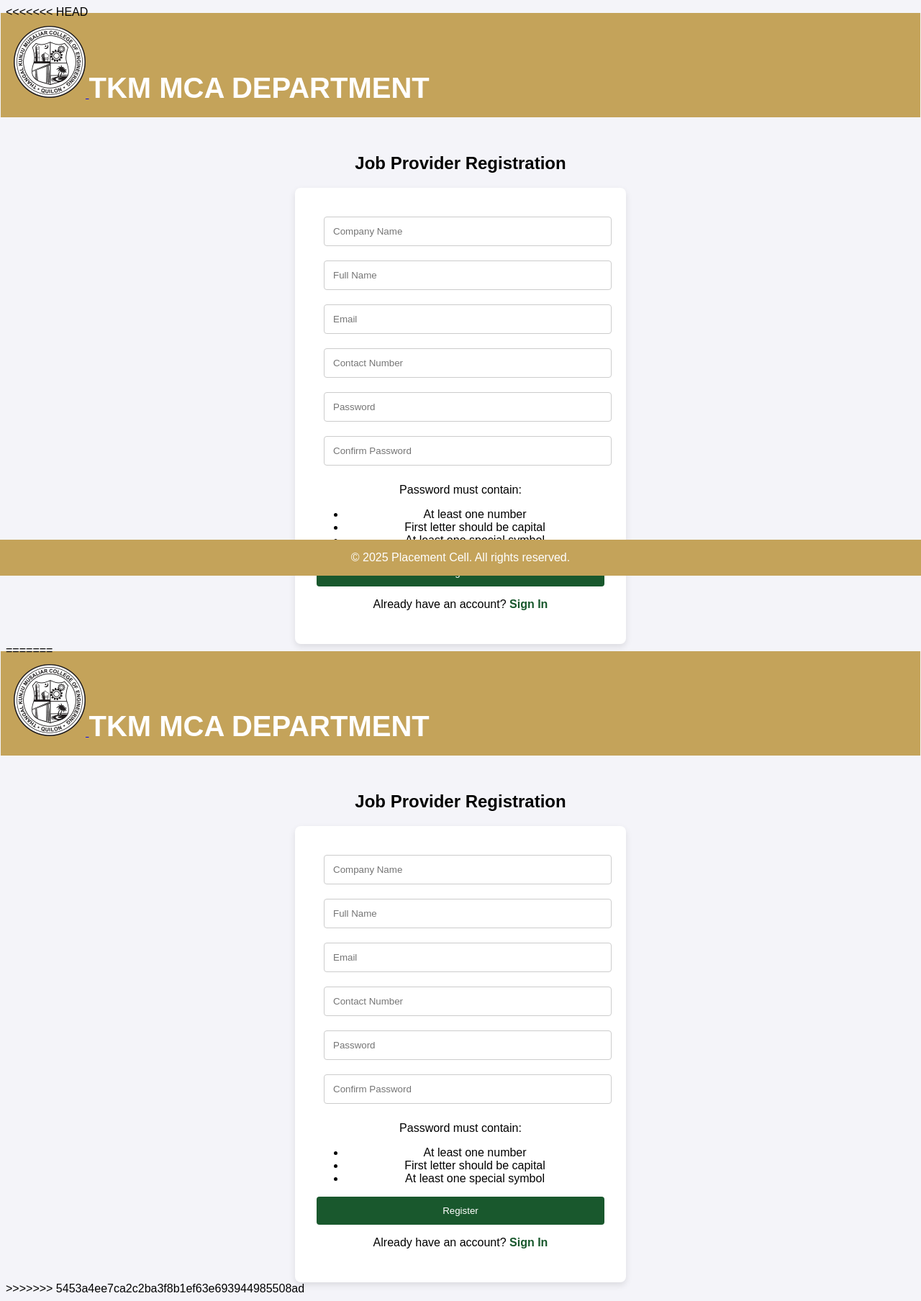
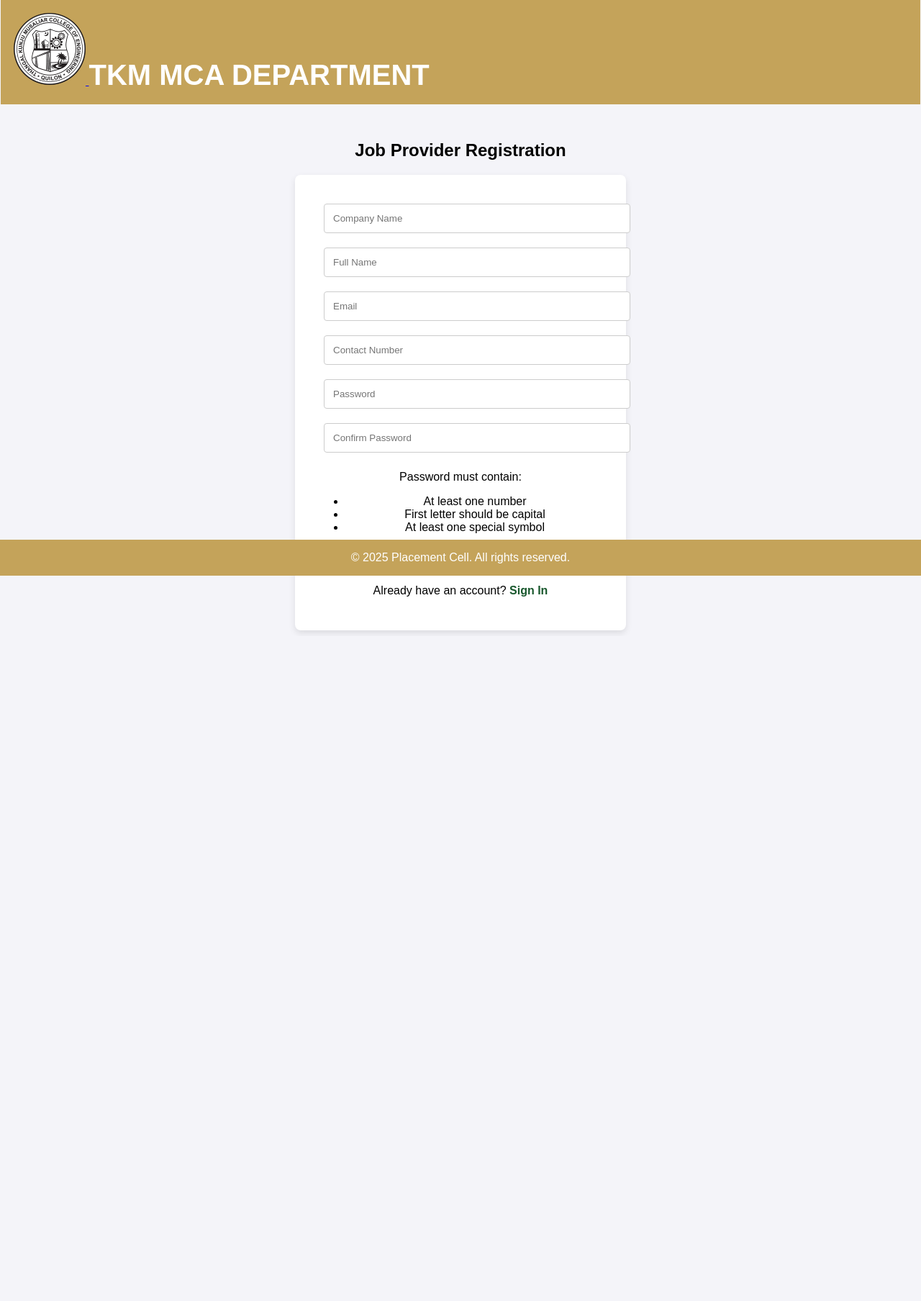
Before and after one commit to LunaticEradicator/MCA-Placement-App, a PHP site: page /frontpage/jobprov-register.html in a window 1280 px wide. Shown: the whole page at 72% size. After the commit the page ends 880 px from the top, so only its background shows below. Run offline with PHP 8.4, Linux system fonts and the light colour scheme.

Commit message:
newcommit

```diff
--- a/frontend/frontpage/jobprov-register.html
+++ b/frontend/frontpage/jobprov-register.html
@@ -1,4 +1,3 @@
-<<<<<<< HEAD
 <!DOCTYPE html>
 <html lang="en">
 <head>
@@ -119,125 +118,3 @@ function validatePassword(password) {
 
 </body>
 </html>
-=======
-<!DOCTYPE html>
-<html lang="en">
-<head>
-    <meta charset="UTF-8">
-    <meta name="viewport" content="width=device-width, initial-scale=1.0">
-    <title>Job Provider Registration</title>
-    <link rel="stylesheet" href="jobregister.css">
-</head>
-<body>
-
-<header class="header">
-    <div class="logo">
-        <a href="https://tkmce.ac.in" target="_blank">
-            <img src="tkmlogo.png" alt="Placement Cell Logo">
-        </a>
-        <span class="logo-text">TKM MCA DEPARTMENT</span>
-    </div>
-</header>
-
-<section class="landing">
-    <h1>Job Provider Registration</h1>
-
-    <!-- Job Provider Registration Form -->
-    <div class="register-form">
-        <form id="registrationForm" onsubmit="return validateForm()">
-            <input type="text" id="companyName" placeholder="Company Name" required><br>
-            <input type="text" id="contactPerson" placeholder="Full Name" required><br>
-            <input type="email" id="email" placeholder="Email" required><br>
-            <input type="tel" id="contactNumber" placeholder="Contact Number" pattern="^[0-9]{10}$" title="Please enter a valid 10-digit phone number" required><br>
-            <input type="password" id="password" placeholder="Password" required><br>
-            <input type="password" id="confirmPassword" placeholder="Confirm Password" required><br>
-
-            <div id="passwordFeedback" class="password-feedback">
-                <p>Password must contain:</p>
-                <ul>
-                    <li id="numCheck">At least one number</li>
-                    <li id="capitalCheck">First letter should be capital</li>
-                    <li id="specialCheck">At least one special symbol</li>
-                </ul>
-            </div>
-
-            <button type="submit">Register</button>
-        </form>
-        <p>Already have an account? <a href="joblogin.html">Sign In</a></p>
-    </div>
-</section>
-
-<footer>
-    <p>&copy; 2025 Placement Cell. All rights reserved.</p>
-</footer>
-
-<script>
-// Form validation function
-function validateForm() {
-    var password = document.getElementById("password").value;
-    var confirmPassword = document.getElementById("confirmPassword").value;
-    var contactNumber = document.getElementById("contactNumber").value;
-
-    // Password match validation
-    if (password !== confirmPassword) {
-        alert("Passwords do not match!");
-        return false; // Prevent form submission
-    }
-
-    // Contact number validation
-    var phonePattern = /^[0-9]{10}$/;
-    if (!phonePattern.test(contactNumber)) {
-        alert("Please enter a valid 10-digit phone number.");
-        return false; // Prevent form submission
-    }
-
-    // Password Strength Validation
-    var passwordValid = validatePassword(password);
-    if (!passwordValid) {
-        alert("Password does not meet the required criteria!");
-        return false; // Prevent form submission
-    }
-
-    return true; // Allow form submission if all validations pass
-}
-
-// Password Validation Function
-function validatePassword(password) {
-    var numPattern = /\d/; // Check if password contains a number
-    var capitalPattern = /^[A-Z]/; // Check if first letter is capital
-    var specialPattern = /[!@#$%^&*(),.?":{}|<>]/; // Check for special symbols
-
-    // Show password feedback
-    var numCheck = document.getElementById("numCheck");
-    var capitalCheck = document.getElementById("capitalCheck");
-    var specialCheck = document.getElementById("specialCheck");
-
-    // Check for numbers
-    if (numPattern.test(password)) {
-        numCheck.style.color = 'green';
-    } else {
-        numCheck.style.color = 'red';
-    }
-
-    // Check for capital first letter
-    if (capitalPattern.test(password)) {
-        capitalCheck.style.color = 'green';
-    } else {
-        capitalCheck.style.color = 'red';
-    }
-
-    // Check for special symbols
-    if (specialPattern.test(password)) {
-        specialCheck.style.color = 'green';
-    } else {
-        specialCheck.style.color = 'red';
-    }
-
-    // Return true if all conditions are met
-    return numPattern.test(password) && capitalPattern.test(password) && specialPattern.test(password);
-}
-</script>
-
-</body>
-</html>
->>>>>>> 5453a4ee7ca2c2ba3f8b1ef63e693944985508ad
--- a/frontend/frontpage/jobregister.css
+++ b/frontend/frontpage/jobregister.css
@@ -93,3 +93,98 @@ footer {
     left: 0;
     width: 100%;
 }
+body {
+    font-family: Arial, sans-serif;
+    background-color: #f4f4f9;
+}
+
+header {
+    background-color: #c4a35a;
+    color: white;
+    padding: 18px;
+    display: flex;
+    justify-content: space-between;
+    align-items: center;
+    margin-left: -7px;
+    margin-right:-7px;
+    margin-top: -8px;
+
+}
+
+header .logo img {
+    height: 100px;
+    width: auto;
+}
+
+header .logo-text {
+    font-size: 250%;
+    font-weight: bold;
+}
+
+.landing {
+    text-align: center;
+    margin-top: 50px;
+}
+
+.register-form {
+    background-color: white;
+    padding: 30px;
+    border-radius: 8px;
+    box-shadow: 0 4px 10px rgba(0, 0, 0, 0.1);
+    width: 400px;
+    margin: 0 auto;
+}
+
+.register-form input {
+    padding: 12px;
+    margin: 10px;
+    width: 100%;
+    border: 1px solid #ccc;
+    border-radius: 4px;
+    transition: border-color 0.3s ease;
+}
+
+.register-form input:focus {
+    border-color: #19582d;  /* Highlight border on focus */
+    outline: none;
+}
+
+.register-form button {
+    padding: 12px 20px;
+    background-color: #19582d;
+    color: white;
+    border: none;
+    cursor: pointer;
+    border-radius: 4px;
+    width: 100%;
+    transition: background-color 0.3s ease;
+}
+
+.register-form button:hover {
+    background-color: #c4a35a;  /* Lighten the button on hover */
+}
+
+.register-form p {
+    margin-top: 15px;
+}
+
+.register-form a {
+    text-decoration: none;
+    color: #19582d;
+    font-weight: bold;
+}
+
+.register-form a:hover {
+    text-decoration: underline;
+}
+
+footer {
+    background-color: #c4a35a;
+    color: white;
+    text-align: center;
+    padding: -1px;
+    position: fixed;
+    bottom: 0;
+    left: 0;
+    width: 100%;
+}
```
Also changed, not shown: frontend/frontpage/first.css (+0 -10 lines), frontend/frontpage/first.html (+0 -61 lines), frontend/frontpage/joblogin.css (+0 -98 lines), frontend/frontpage/joblogin.html (+0 -35 lines), frontend/frontpage/jobprov.html (+0 -60 lines), frontend/frontpage/jobprov.js (+0 -26 lines).
